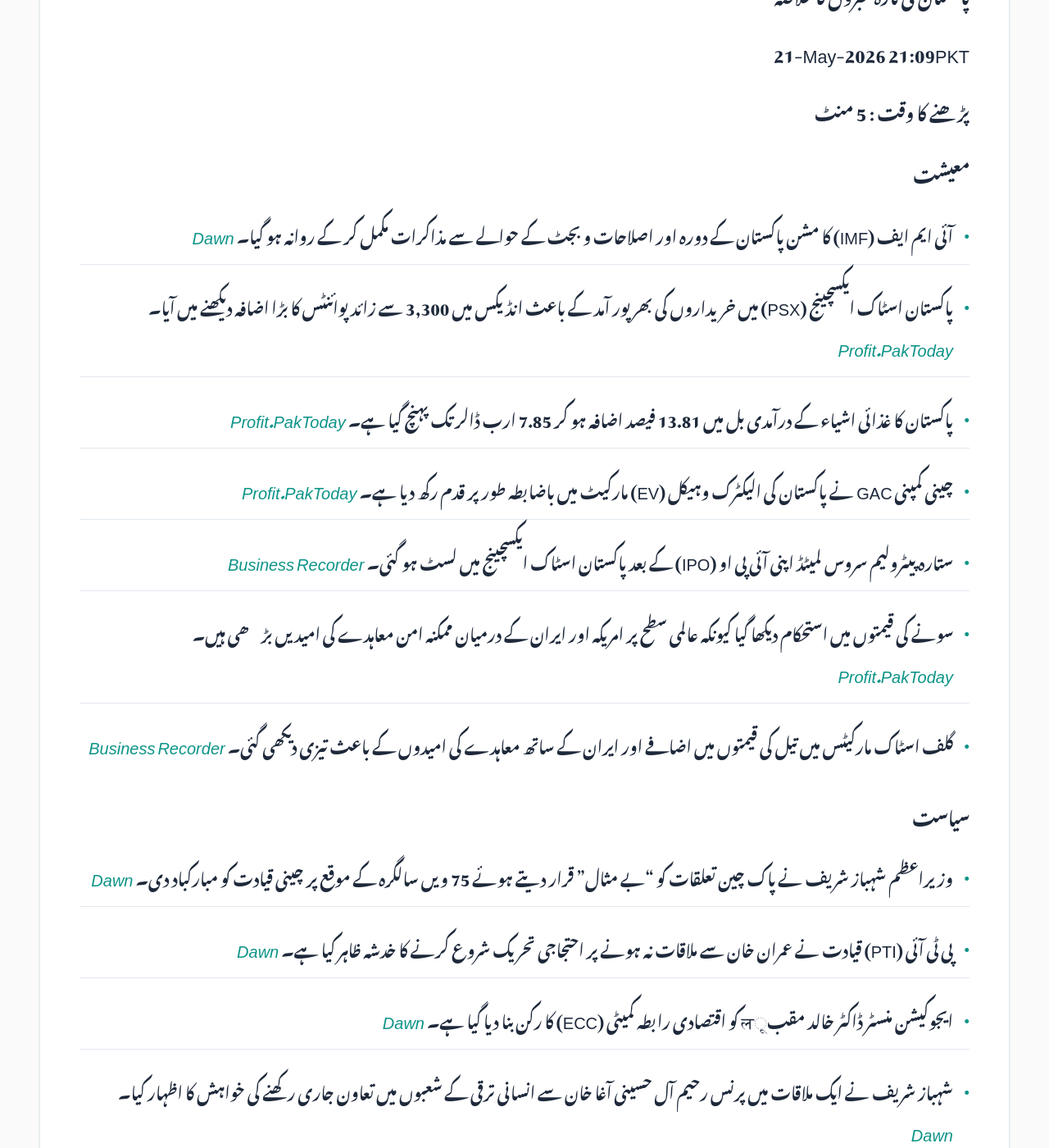
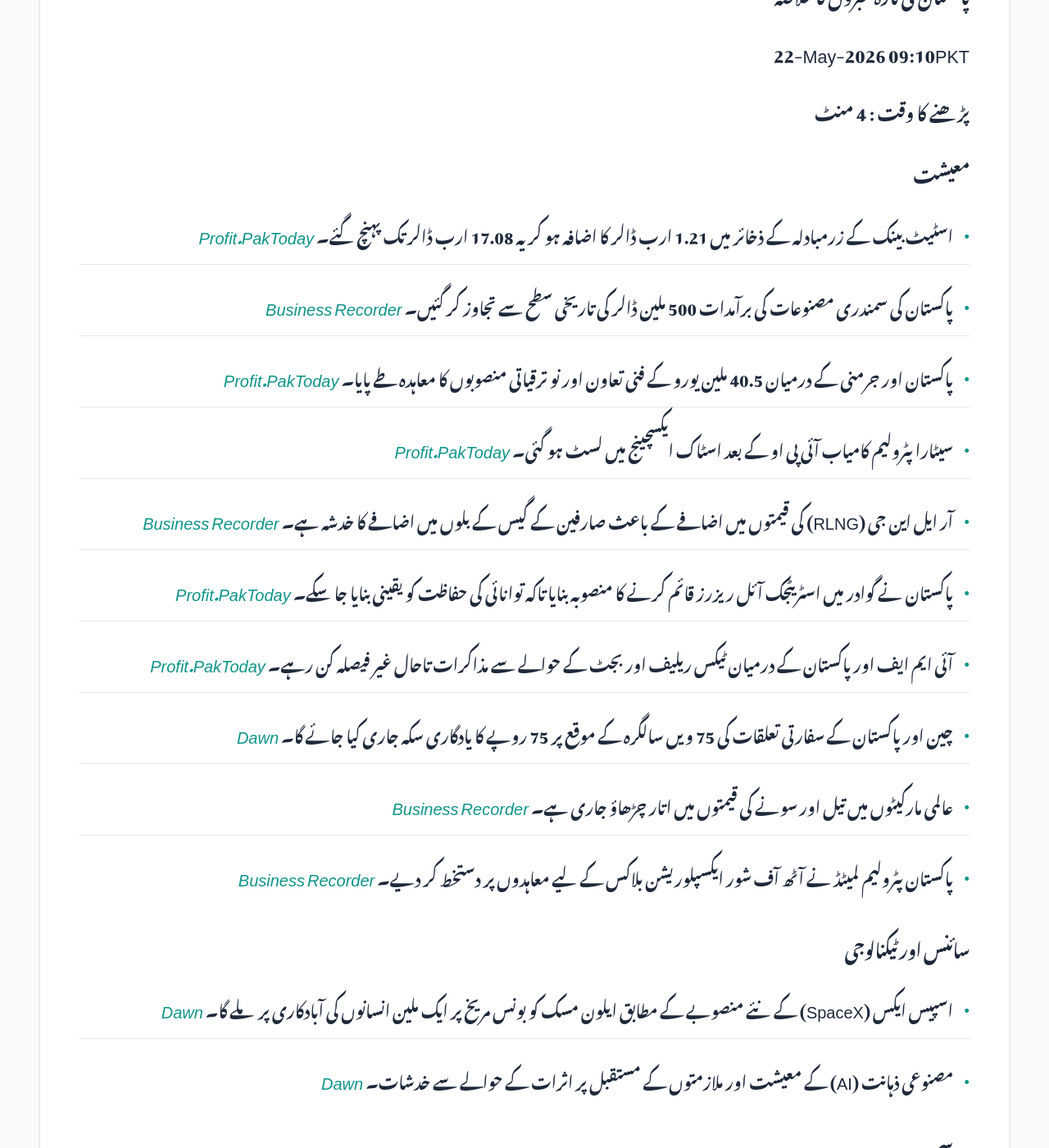
Before and after one commit to zsubzwary/news, a Jekyll site: the page built from ur/index.md, in a window 1280 px wide and 1400 px high, scrolled down 354 px. Shown: the whole window at 82% size. Built offline with Jekyll 4.4.1, drawn with Linux system fonts in a browser that asks for light colours; some web fonts are replaced; comment, search, counter and statistics services are not loaded; some of the changed text lies outside the part shown.

Commit message:
DateTime; 2026-05-22T04:10:00.993Z

```diff
--- a/ur/index.md
+++ b/ur/index.md
@@ -7,50 +7,55 @@ rtl: true
 
 پاکستان کی تازہ خبروں کا خلاصہ
 
- &lrm; 21-May-2026 21:09PKT
+ &lrm; 22-May-2026 09:10PKT
 
-پڑھنے کا وقت : 5 منٹ
+پڑھنے کا وقت : 4 منٹ
 
 ### معیشت
-- آئی ایم ایف (IMF) کا مشن پاکستان کے دورہ اور اصلاحات و بجٹ کے حوالے سے مذاکرات مکمل کر کے روانہ ہو گیا۔ *[Dawn](https://www.dawn.com/news/2001939/imf-wraps-up-pakistan-visit-following-talks-with-authorities-on-reforms-budget)*
-- پاکستان اسٹاک ایکسچینج (PSX) میں خریداروں کی بھرپور آمد کے باعث انڈیکس میں 3,300 سے زائد پوائنٹس کا بڑا اضافہ دیکھنے میں آیا۔ *[Profit.PakToday](https://profit.pakistantoday.com.pk/2026/05/21/psx-surges-over-3300-points-as-buying-momentum-accelerates/)*
-- پاکستان کا غذائی اشیاء کے درآمدی بل میں 13.81 فیصد اضافہ ہو کر 7.85 ارب ڈالر تک پہنچ گیا ہے۔ *[Profit.PakToday](https://profit.pakistantoday.com.pk/2026/05/21/pakistans-food-import-bill-rises-to-7-85-billion/)*
-- چینی کمپنی GAC نے پاکستان کی الیکٹرک وہیکل (EV) مارکیٹ میں باضابطہ طور پر قدم رکھ دیا ہے۔ *[Profit.PakToday](https://profit.pakistantoday.com.pk/2026/05/21/chinas-gac-enters-pakistan-ev-market-with-vehicles-starting-from-rs-6-39-million/)*
-- ستارہ پیٹرولیم سروس لمیٹڈ اپنی آئی پی او (IPO) کے بعد پاکستان اسٹاک ایکسچینج میں لسٹ ہو گئی۔ *[Business Recorder](https://www.brecorder.com/news/40422220/10th-ipo-of-the-year-sitara-petroleum-service-limited-listed-on-psx)*
-- سونے کی قیمتوں میں استحکام دیکھا گیا کیونکہ عالمی سطح پر امریکہ اور ایران کے درمیان ممکنہ امن معاہدے کی امیدیں بڑھی ہیں۔ *[Profit.PakToday](https://profit.pakistantoday.com.pk/2026/05/21/gold-steadies-as-hopes-of-us-iran-deal-offset-inflation-rate-concerns/)*
-- گلف اسٹاک مارکیٹس میں تیل کی قیمتوں میں اضافے اور ایران کے ساتھ معاہدے کی امیدوں کے باعث تیزی دیکھی گئی۔ *[Business Recorder](https://www.brecorder.com/news/40422219/gulf-shares-rise-on-iran-deal-hopes-firmer-oil-prices)*
+- اسٹیٹ بینک کے زرمبادلہ کے ذخائر میں 1.21 ارب ڈالر کا اضافہ ہو کر یہ 17.08 ارب ڈالر تک پہنچ گئے۔ *[Profit.PakToday](https://profit.pakistantoday.com.pk/2026/05/21/sbp-reserves-surge-1-21bn-to-17-08bn-on-imf-and-panda-bond-inflows/)*
+- پاکستان کی سمندری مصنوعات کی برآمدات 500 ملین ڈالر کی تاریخی سطح سے تجاوز کر گئیں۔ *[Business Recorder](https://www.brecorder.com/news/40422313/pakistan-seafood-exports-surpass-historic-usd500m-milestone)*
+- پاکستان اور جرمنی کے درمیان 40.5 ملین یورو کے فنی تعاون اور نو ترقیاتی منصوبوں کا معاہدہ طے پایا۔ *[Profit.PakToday](https://profit.pakistantoday.com.pk/2026/05/21/pakistan-germany-ink-e40-5mn-deal-for-9-development-projects/)*
+- سیٹارا پٹرولیم کامیاب آئی پی او کے بعد اسٹاک ایکسچینج میں لسٹ ہو گئی۔ *[Profit.PakToday](https://profit.pakistantoday.com.pk/2026/05/21/sitara-petroleum-lists-on-psx-after-rs-4-8bn-ipo-demand-surges-across-tranches/)*
+- آر ایل این جی (RLNG) کی قیمتوں میں اضافے کے باعث صارفین کے گیس کے بلوں میں اضافے کا خدشہ ہے۔ *[Business Recorder](https://www.brecorder.com/news/40422318/rlng-consumers-may-face-significantly-inflated-gas-bills)*
+- پاکستان نے گوادر میں اسٹریٹجک آئل ریزرز قائم کرنے کا منصوبہ بنایا تاکہ توانائی کی حفاظت کو یقینی بنایا جا سکے۔ *[Profit.PakToday](https://profit.pakistantoday.com.pk/2026/05/22/pakistan-plans-strategic-oil-reserves-at-gwadar-energy-city-seeks-gulf-investment/)*
+- آئی ایم ایف اور پاکستان کے درمیان ٹیکس ریلیف اور بجٹ کے حوالے سے مذاکرات تاحال غیر فیصلہ کن رہے۔ *[Profit.PakToday](https://profit.pakistantoday.com.pk/2026/05/22/pakistan-imf-yet-to-agree-on-salaried-class-tax-relief-revenue-estimates-ahead-of-budget/)*
+- چین اور پاکستان کے سفارتی تعلقات کی 75 ویں سالگرہ کے موقع پر 75 روپے کا یادگاری سکہ جاری کیا جائے گا۔ *[Dawn](https://www.dawn.com/news/2002172/govt-to-issue-commemorative-coin-to-mark-75th-anniversary-of-diplomatic-ties-with-china)*
+- عالمی مارکیٹوں میں تیل اور سونے کی قیمتوں میں اتار چڑھاؤ جاری ہے۔ *[Business Recorder](https://www.brecorder.com/news/40422351/oil-prices-gain-as-investors-doubt-breakthrough-in-us-iran-peace-talks)*
+- پاکستان پٹرولیم لمیٹڈ نے آٹھ آف شور ایکسپلوریشن بلاکس کے لیے معاہدوں پر دستخط کر دیے۔ *[Business Recorder](https://www.brecorder.com/news/40422317/ppl-signs-psas-licences-for-eight-offshore-exploration-blocks)*
+
+### سائنس اور ٹیکنالوجی
+- اسپیس ایکس (SpaceX) کے نئے منصوبے کے مطابق ایلون مسک کو بونس مریخ پر ایک ملین انسانوں کی آبادکاری پر ملے گا۔ *[Dawn](https://www.dawn.com/news/2002156/spacex-to-give-out-bonus-when-1m-humans-settle-on-mars)*
+- مصنوعی ذہانت (AI) کے معیشت اور ملازمتوں کے مستقبل پر اثرات کے حوالے سے خدشات۔ *[Dawn](https://www.dawn.com/news/2002169/will-ai-kill-your-job)*
+
+### موسم
+- بھارت کے سلال ڈیم کے گیٹ کھولنے سے دریائے چناب میں پانی کی سطح میں اضافے کا خطرہ ہے۔ *[Dawn](https://www.dawn.com/news/2002064/sialkot-authorities-on-alert-as-india-opens-spillway-gates-of-dam-on-chenab-river)*
 
 ### سیاست
-- وزیراعظم شہباز شریف نے پاک چین تعلقات کو "بے مثال" قرار دیتے ہوئے 75 ویں سالگرہ کے موقع پر چینی قیادت کو مبارکباد دی۔ *[Dawn](https://www.dawn.com/news/2002044/pm-shehbaz-lauds-steadfast-pak-china-friendship-says-beijing-supported-islamabad-in-unwavering-fashion)*
-- پی ٹی آئی (PTI) قیادت نے عمران خان سے ملاقات نہ ہونے پر احتجاجی تحریک شروع کرنے کا خدشہ ظاہر کیا ہے۔ *[Dawn](https://www.dawn.com/news/2002047/seems-pti-will-now-have-to-resort-to-agitation-says-mna-after-party-leaders-yet-again-denied-meeting-with-imran)*
-- ایجوکیشن منسٹر ڈاکٹر خالد مقبूल کو اقتصادی رابطہ کمیٹی (ECC) کا رکن بنا دیا گیا ہے۔ *[Dawn](https://www.dawn.com/news/2001989/mqm-p-leader-khalid-maqbool-made-member-of-economic-coordination-committee)*
-- شہباز شریف نے ایک ملاقات میں پرنس رحیم آل حسینی آغا خان سے انسانی ترقی کے شعبوں میں تعاون جاری رکھنے کی خواہش کا اظہار کیا۔ *[Dawn](https://www.dawn.com/news/2002017/at-breakfast-meeting-hosted-by-pm-aga-khan-expresses-desire-to-continue-cooperation-with-pakistan)*
+- شیر افضل مرवत نے علی امین گنڈاپور کے استعفے کے خلاف وفاقی آئینی عدالت سے رجوع کیا۔ *[Dawn](https://www.dawn.com/news/2002133/sher-afzal-marwat-moves-fcc-against-gandapurs-resignation)*
+- سینیٹ نے قرضوں کے انتظام اور ایکسپورٹ امپورٹ بینک کی ترمیم کے بل منظور کر لیے ہیں۔ *[Profit.PakToday](https://profit.pakistantoday.com.pk/2026/05/22/senate-approves-debt-management-export-import-bank-amendment-bills/)*
+- سپیکر قومی اسمبلی نے جمہوری عمل اور پارلیمانی طریقہ کار میں نوجوانوں کی شرکت کی اہمیت پر زور دیا۔ *[Business Recorder](https://www.brecorder.com/news/40422321/parliamentary-procedures-speaker-underscores-critical-role-of-youth-participation)*
+- بیلوال بھٹو نے خیبر پختونخوا کے گورنر سے ملاقات کر صوبے کی سیاسی اور انتظامی صورتحال پر تبادلہ خیال کیا۔ *[Business Recorder](https://www.brecorder.com/news/40422325/bilawal-governor-discuss-kp-political-administrative-situation)*
 
 ### قومی
-- چیف آف ڈیفنس فورسز فیلڈ مارشل عاصم منیر نے دہشت گردی کے خلاف جنگ مکمل قومی عزم کے ساتھ جاری رکھنے کا اعادہ کیا۔ *[Dawn](https://www.dawn.com/news/2002028/fight-against-terrorism-will-continue-with-full-national-resolve-asserts-cdf-munir)*
-- خیبر پختونخوا کے ضلع باجوڑ میں ڈرون حملے کے نتیجے میں دو اسکولی بچوں کی جان چلی گئی۔ *[Dawn](https://www.dawn.com/news/2002038/quadcopter-attack-kills-two-schoolchildren-in-kps-bajaur)*
-- سیکیورٹی فورسز نے شمالی وزیرستان میں ایک اہم آپریشن کے دوران ایک مطلوب دہشت گرد سمیت پانچ شدت پسندوں کو ہلاک کر دیا۔ *[Dawn](https://www.dawn.com/news/2002052/security-forces-kill-five-terrorists-including-wanted-commander-in-north-waziristan-ibo-security-sources)*
-- پی آئی اے (PIA) نے 53,000 سے زائد حاجیوں کو سعودی عرب منتقل کر کے اپنا حج آپریشن کامیابی سے مکمل کر لیا ہے۔ *[Dawn](https://www.dawn.com/news/2002055/pia-wraps-up-haj-operations-transports-over-53000-pilgrims-spokesperson)*
-- پنجاب حکومت نے ایئرپورٹس اور پی اے ایف بیسز کے گرد 30 دن کے لیے سیکشن 144 نافذ کر دیا ہے۔ *[Dawn](https://www.dawn.com/news/2001994/punjab-govt-imposes-section-144-around-airports-paf-bases-for-30-days)*
-- کیپیٹل ڈویلپمنٹ اتھارٹی (CDA) نے کنٹریکٹ ملازمین کی مستقل کاری کے حوالے سے سپریم کورٹ کے فیصلے پر عمل درآمد میں تاخیر کی ہے۔ *[Business Recorder](https://www.brecorder.com/news/40422201/cda-delays-supreme-court-ruling-on-contractual-employees-regularisation)*
-- ضلع حب، بلوچستان میں انتظامیہ نے ایرانی پیٹرول کی قیمت 250 روپے فی لیٹر مقرر کر دی ہے۔ *[Profit.PakToday](https://profit.pakistantoday.com.pk/2026/05/21/hub-administration-fixes-iranian-petrol-price-at-rs-250-per-litre/)*
+- یو اے ای سے پاکستان کے 3,494 شہریوں کو بے دخل کیا گیا، تاہم حکومت نے کسی بھی قسم کے امتیاز سے انکار کیا۔ *[Dawn](https://www.dawn.com/news/2002124/uae-deportations-issue-referred-to-senate-panel)*
+- سپریم کورٹ کے چیف جسٹس یحییٰ آفریدی کے خلاف لگائی گئی شکایات خارج کر دی گئیں۔ *[Dawn](https://www.dawn.com/news/2002127/dismissed-complaints-against-cjp-afridi-made-public)*
+- سندھ کابینہ نے کراچی کے 'ریڈ لائن' بس ریپڈ ٹرانزٹ منصوبے کے لیے ہنگامی فنڈنگ کی منظوری دے دی۔ *[Dawn](https://www.dawn.com/news/2002188/emergency-funding-approved-to-accelerate-work-on-red-line)*
+- ایف آئی اے کی رپورٹ کے مطابق پنجاب میں دورانِ حراست تشدد کے کیسز سب سے زیادہ ہیں۔ *[Dawn](https://www.dawn.com/news/2002126/most-custodial-torture-cases-from-punjab-lhc-told)*
+- سکیورٹی فورسز نے خیبر پختونخوا کے مختلف علاقوں میں آپریشن کر کے 23 دہشت گردوں کو ہلاک کر دیا۔ *[Dawn](https://www.dawn.com/news/2002065/security-forces-kill-23-terrorists-in-multiple-khyber-pakhtunkhwa-ibos-ispr)*
+- باجوڑ میں ڈرون حملے کے نتیجے میں دو اسکول کے بچے جاں بحق ہو گئے۔ *[Dawn](https://www.dawn.com/news/2002038/quadcopter-attack-kills-two-schoolchildren-in-kps-bajaur)*
+- پاکستان ریلوے نے عید الاضحیٰ کے موقع پر مسافروں کی سہولت کے لیے خصوصی ٹرینوں کا اعلان کیا ہے۔ *[Profit.PakToday](https://profit.pakistantoday.com.pk/2026/05/22/pakistan-railways-announces-three-special-eidul-azha-trains/)*
 
 ### بین الاقوامی
-- اسرائیل نے غزہ جانے والے بحری بیڑے سے گرفتار تمام غیر ملکی کارکنوں کو ملک بدر کر دیا ہے۔ *[Dawn](https://www.dawn.com/news/2002030/israel-deports-all-foreign-gaza-flotilla-activists)*
-- اقوام متحدہ نے افغان طالبان کے ازدواجی علیحدگی کے نئے قانون پر تنقید کرتے ہوئے اسے خواتین کے حقوق کے خلاف قرار دیا ہے۔ *[Dawn](https://www.dawn.com/news/2002035/talibans-new-marriage-separation-decree-draws-un-criticism)*
-- پاکستان امریکہ اور ایران کے درمیان کشیدگی کم کرنے اور امن مذاکرات کو آگے بڑھانے کے لیے سفارتی کوششیں کر رہا ہے۔ *[Dawn](https://www.dawn.com/news/2001932/pakistan-races-to-prevent-us-iran-escalation)*
-- اقوام متحدہ میں پاکستان نے بھارت کے دعووں کا جواب دیتے ہوئے کہا کہ بھارت دہشت گردی اور بین الاقوامی قوانین کی خلاف ورزی میں ملوث ہے۔ *[Dawn](https://www.dawn.com/news/2001985/pakistan-responds-to-india-at-unsc-debate-says-it-stands-exposed-by-terrorism-and-disregard-for-international-law)*
-- امریکی انتظامیہ نے فلسطینی سفیر پر اقوام متحدہ کی جنرل اسمبلی کی نائب صدارت کے انتخاب سے دستبردار ہونے کے لیے دباؤ ڈالا ہے۔ *[Dawn](https://www.dawn.com/news/2001987/trump-administration-pressures-palestinian-un-envoy-to-drop-general-assembly-vice-presidency-bid)*
-
-### موسمیاتی صورتحال
-- محکمہ موسمیات نے 25 سے 31 مئی کے دوران ملک بھر میں شدید گرمی اور ہیٹ ویو کی پیشگوئی کی ہے۔ *[Dawn](https://www.dawn.com/news/2002026/hot-weather-on-the-cards-during-eid-as-pmd-predicts-heatwave-from-may-25-31)*
+- امریکہ اور ایران کے درمیان جنگ بندی کی کوششوں میں پاکستان کا کردار اہم رہا ہے۔ *[Dawn](https://www.dawn.com/news/2002129/us-hopeful-as-islamabad-tries-to-prevail-on-tehran)*
+- اسرائیل نے غزہ فلوٹیلا سے پکڑے گئے تمام غیر ملکی کارکنوں کو بے دخل کر دیا۔ *[Dawn](https://www.dawn.com/news/2002030/israel-deports-all-foreign-gaza-flotilla-activists)*
+- پولینڈ نے امریکہ اور ایران کے درمیان مذاکرات میں پاکستان کی سہولت کاری کی تعریف کی۔ *[Business Recorder](https://www.brecorder.com/news/40422316/poland-lauds-pak-efforts-in-facilitating-us-iran-dialogue)*
 
 ### کھیل
-- پاکستان ہاکی فیڈریشن نے بیلجیم اور انگلینڈ میں ہونے والے میچوں کے لیے 20 رکنی قومی ٹیم کا اعلان کر دیا ہے۔ *[Business Recorder](https://www.brecorder.com/news/40422221/pakistan-announce-squad-for-fih-pro-league-matches-in-belgium-england)*
-- برازیل کے فٹ بال اسٹار نیمار کو معمولی چوٹ آئی ہے، تاہم امید ہے کہ وہ ورلڈ کپ سے قبل ٹیم میں شامل ہو جائیں گے۔ *[Business Recorder](https://www.brecorder.com/news/40422211/neymar-suffers-calf-injury-but-expected-to-join-brazil-camp-ahead-of-world-cup)*
-- مانویل نویر کو جرمنی کی ورلڈ کپ ٹیم میں گول کیپر کے طور پر شامل کیا گیا ہے۔ *[Business Recorder](https://www.brecorder.com/news/40422209/neuer-named-first-choice-for-germanys-world-cup-squad-after-retirement-reversal)*
+- پی سی بی (PCB) کے نئے ڈیجیٹل پلیٹ فارم پر پاکستان اور آسٹریلیا کے درمیان ہونے والی ون ڈے سیریز کی لائیو اسٹریمنگ کی جائے گی۔ *[Business Recorder](https://www.brecorder.com/news/40422314/pcb-ott-platform-to-live-stream-pak-australia-odi-series)*
+
+### صحت
+- ملتان کے نشتر ہسپتال میں سرجری کے بعد مریض میں ایچ آئی وی (HIV) کی موجودگی پر تحقیقات شروع کر دی گئی ہیں۔ *[Dawn](https://www.dawn.com/news/2002063/patient-tests-hiv-positive-after-surgery-triggering-probe-at-multans-nishtar-hospital)*
 
 ### دیگر
-- پاکستانی کوہ پیما سلمان عتیق نے دنیا کی بلند ترین چوٹی ماؤنٹ ایورسٹ سر کر لی ہے۔ *[Business Recorder](https://www.brecorder.com/news/40422210/pakistani-mountaineer-salman-ateeque-summits-mount-everest)*
-- ڈزنی (Disney) اپنی مشہور فلم سیریز "اسٹار وارز" کو دوبارہ لانے کے لیے "دی منڈالورین اینڈ گروگو" ریلیز کرنے جا رہا ہے۔ *[Business Recorder](https://www.brecorder.com/news/40422206/disney-sends-baby-yoda-to-bring-star-wars-fans-to-theaters)*
-- نیٹ فلکس (Netflix) اپنی پہلی روزانہ لائیو شو کے طور پر "دی بریک فاسٹ کلب" شامل کر رہا ہے۔ *[Business Recorder](https://www.brecorder.com/news/40422205/netflix-to-add-charlamagne-tha-gods-the-breakfast-club-as-first-daily-live-show)*
+- سی ایس بی (CBS) کی جانب سے سٹیفن کولبرٹ کے شو کی منسوخی کے حوالے سے خبریں۔ *[ARY](https://arynews.tv/heres-why-cbs-canceled-the-late-show-with-stephen-colbert-after-11-seasons)*
+- حج 2026 کے دوران سعودی عرب میں مسافروں کے لیے ہیلپ لائن نمبرز کا اجرا۔ *[ARY](https://arynews.tv/hajj-2026-helpline-numbers-for-pilgrims-in-saudi-arabia)*
```
